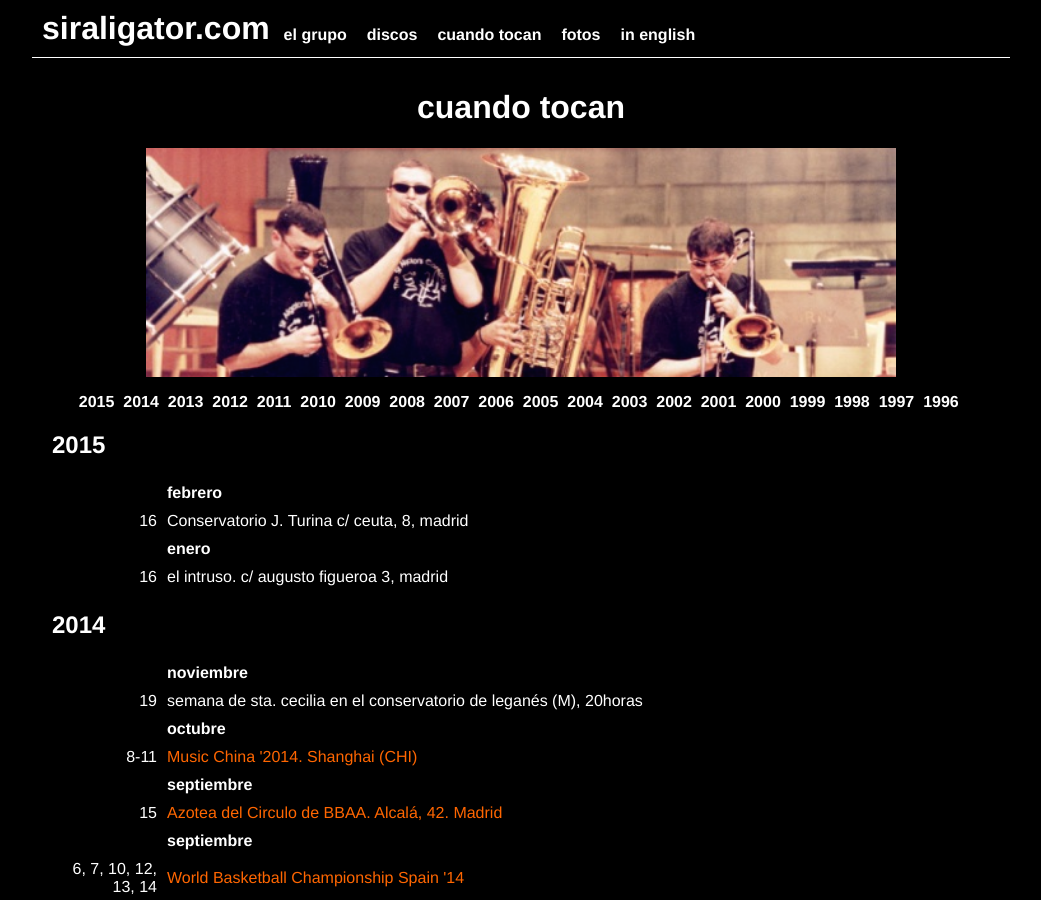
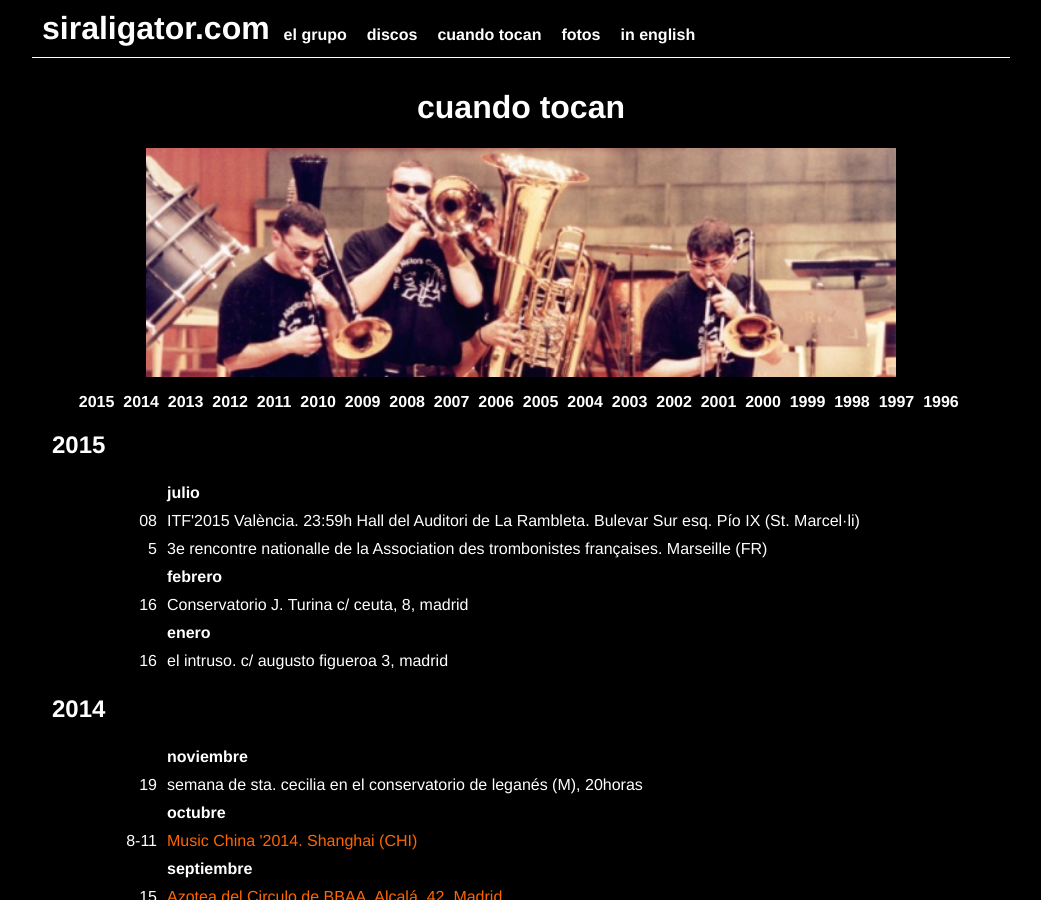
Before and after one commit to siraligator/siraligator.github.io, a Jekyll site: the page built from cuandotocan.html, in a window 1280 px wide and 900 px high. Shown: the whole window, without its empty margins (119-1160 px from the left). Built offline with Jekyll 4.4.1, drawn with Linux system fonts in a browser that asks for light colours; Markdown is read by kramdown in place of the engine named in the settings; comment, search, counter and statistics services are not loaded.

Commit message:
Update conciertos.yml

```diff
--- a/_data/conciertos.yml
+++ b/_data/conciertos.yml
@@ -1,5 +1,15 @@
 - year: 2015
   months:
+    - month: julio
+      days:
+        - day: 08
+          shows:
+            - name: ITF'2015 València. 23:59h Hall del Auditori de La Rambleta. Bulevar Sur esq. Pío IX (St. Marcel·li)
+              done: no
+        - day: 05
+          shows:
+            - name: 3e rencontre nationalle de la Association des trombonistes françaises. Marseille (FR)
+              done: no
     - month: febrero
       days:
         - day: 16
```
